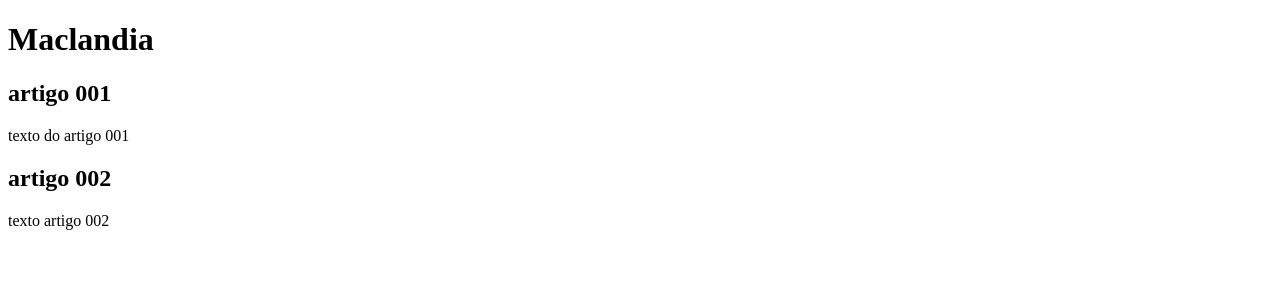
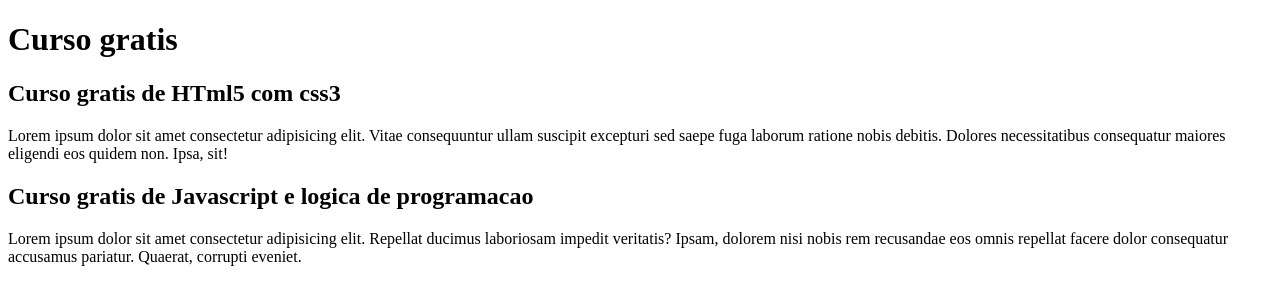
Before and after one commit to CleytonMacaque/projecto-site, a plain HTML site: page index.html in a window 1280 px wide. Drawn offline with Linux system fonts and the light colour scheme.

Commit message:
comitando na ramificação

```diff
--- a/index.html
+++ b/index.html
@@ -9,14 +9,14 @@
 <body>
     <main>
         <header>
-            <h1>Maclandia</h1>
+            <h1>Curso gratis</h1>
         <article>
-            <h2>artigo 001</h2>
-        <p>texto do artigo 001</p>
+            <h2>Curso gratis de HTml5 com css3</h2>
+        <p>Lorem ipsum dolor sit amet consectetur adipisicing elit. Vitae consequuntur ullam suscipit excepturi sed saepe fuga laborum ratione nobis debitis. Dolores necessitatibus consequatur maiores eligendi eos quidem non. Ipsa, sit!</p>
         </article>
     <article>
-        <h2>artigo 002</h2>
-        <p>texto artigo 002</p>
+        <h2>Curso gratis de Javascript e logica de programacao</h2>
+        <p>Lorem ipsum dolor sit amet consectetur adipisicing elit. Repellat ducimus laboriosam impedit veritatis? Ipsam, dolorem nisi nobis rem recusandae eos omnis repellat facere dolor consequatur accusamus pariatur. Quaerat, corrupti eveniet.</p>
     </article>
     </header>
     </main>
```
